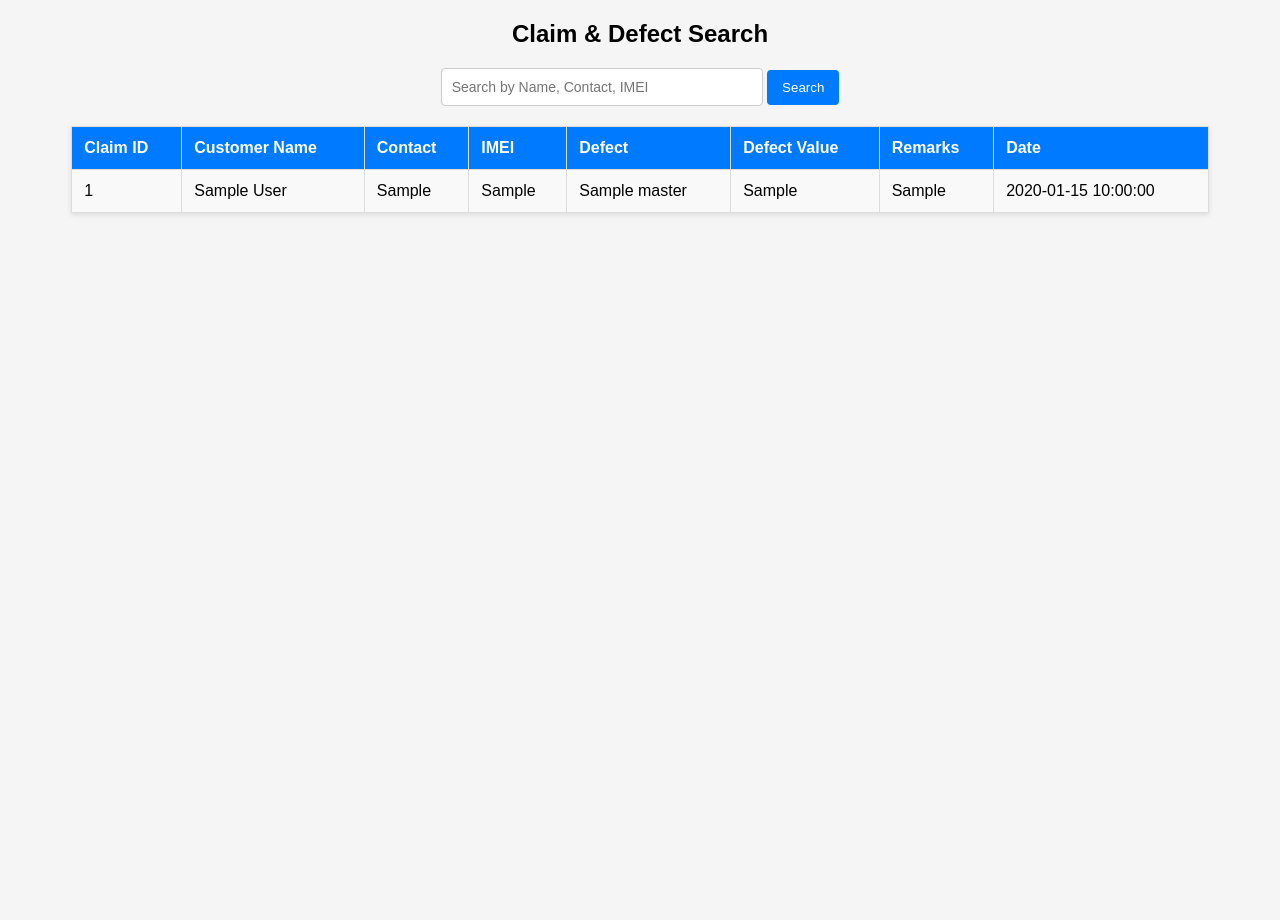
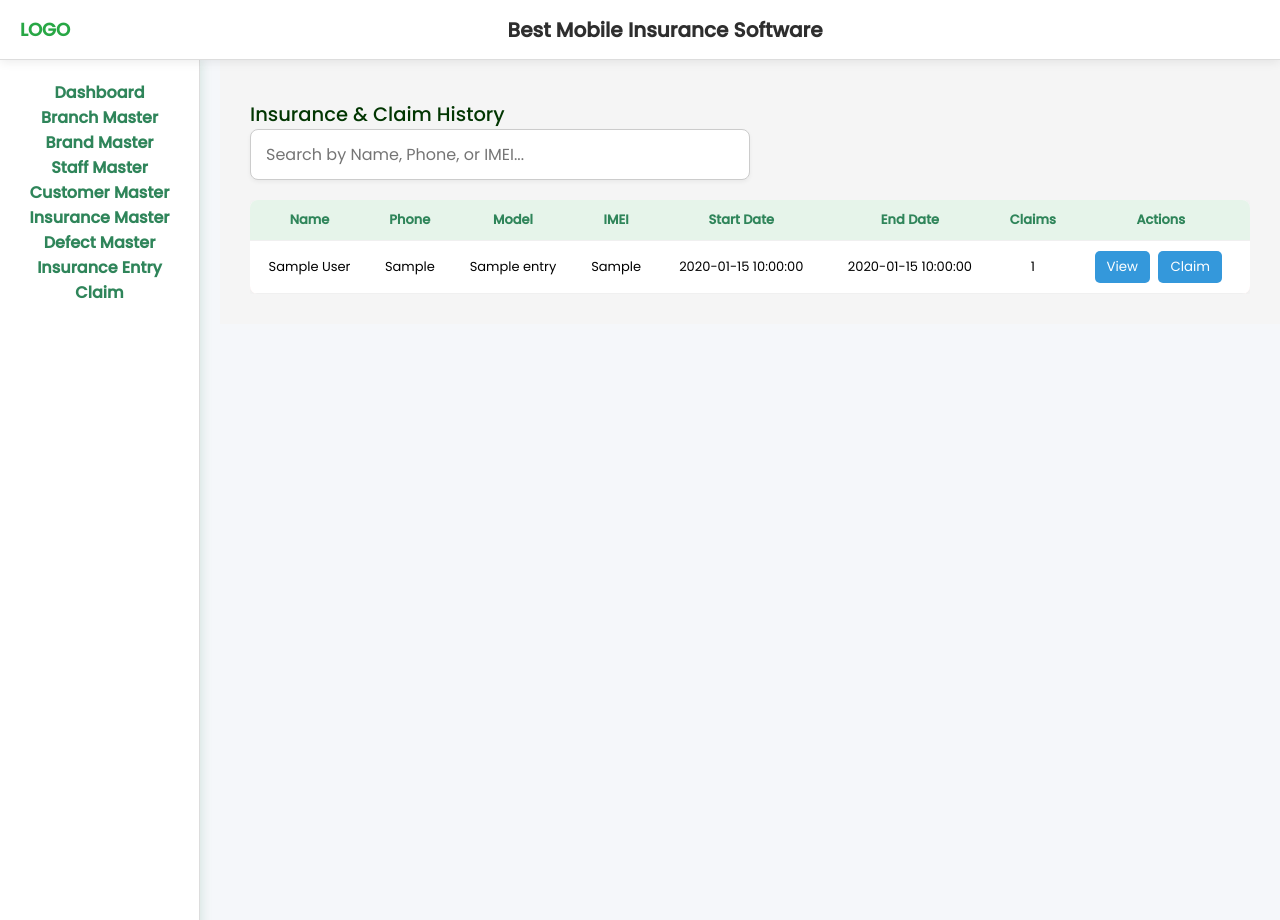
Before and after one commit to etouch-solutions/Bestmobiles, a PHP site: page /serch.php in a window 1280 px wide. Run offline with PHP 8.4, Linux system fonts and the light colour scheme; tables that the repository leaves empty or names only in its code hold one stand-in row (values such as "Sample post").

Commit message:
Add full project files

```diff
--- a/serch.php
+++ b/serch.php
@@ -1,121 +1,277 @@
 <?php
-// serch.php
-error_reporting(E_ALL);
-ini_set('display_errors', 1);
 include 'db.php';
 
-$conn = new mysqli($host, $user, $pass, $db);
-if ($conn->connect_error) {
-    die("Connection failed: " . $conn->connect_error);
+function fetch_insurance_entries($conn, $q = '') {
+  $q = mysqli_real_escape_string($conn, $q);
+  $where = $q ? "WHERE c.Cus_Name LIKE '%$q%' OR c.Cus_CNo LIKE '%$q%' OR i.IMEI_1 LIKE '%$q%'" : '';
+
+  $res = mysqli_query($conn, "
+    SELECT
+      i.Insurance_Entry_Id,
+      c.Cus_Name AS name,
+      c.Cus_CNo AS phone,
+      i.Product_Model_Name AS model,
+      i.IMEI_1 AS imei,
+      i.Product_Value,
+      i.Insurance_Start_Date,
+      i.Insurance_End_Date,
+      (
+        SELECT COUNT(*) FROM Claim_Entry ce
+        WHERE ce.Insurance_Entry_Id = i.Insurance_Entry_Id
+      ) AS claim_count
+    FROM Insurance_Entry i
+    JOIN Customer_Master c ON c.Cus_Id = i.Cus_Id
+    $where
+    ORDER BY i.Insurance_Entry_Id DESC
+  ");
+
+  $data = [];
+  $today = date('Y-m-d');
+  while ($row = mysqli_fetch_assoc($res)) {
+    $row['status'] = ($today > $row['Insurance_End_Date']) ? 'expired' : ($row['claim_count'] > 0 ? 'claimed' : 'not_claimed');
+    $data[] = $row;
+  }
+  return $data;
 }
 
-// Fetch insurance/claim entries with defects
-function fetch_insurance_entries($conn, $search = "")
-{
-    $search_sql = "";
-    if (!empty($search)) {
-        $search = $conn->real_escape_string($search);
-        $search_sql = " AND (c.Cus_Name LIKE '%$search%'
-                        OR c.Cus_CNo LIKE '%$search%'
-                        OR ie.IMEI_1 LIKE '%$search%')";
+if (isset($_GET['q'])) {
+  header('Content-Type: application/json');
+  echo json_encode(fetch_insurance_entries($conn, $_GET['q']));
+  exit;
 }
-
-    $sql = "
-        SELECT
-            ce.Claim_Id,
-            c.Cus_Name, c.Cus_CNo, c.Cus_Address,
-            ie.IMEI_1,
-            d.Defect_Name,
-            cdv.Defect_Value,
-            ce.Claim_Remarks AS Remarks,
-            ce.Created_At
-        FROM Claim_Entry ce
-        JOIN Insurance_Entry ie ON ce.Insurance_Entry_Id = ie.Ins_Entry_Id
-        JOIN Customer_Master c ON ie.Cus_Id = c.Cus_Id
-        LEFT JOIN Claim_Defect_Value cdv ON ce.Claim_Id = cdv.Claim_Id
-        LEFT JOIN Defect_Master d ON cdv.Defect_Id = d.Defect_Id
-        WHERE 1=1 $search_sql
-        ORDER BY ce.Created_At DESC
-    ";
-
-    return $conn->query($sql);
-}
-
-// Handle search input
-$search = $_GET['search'] ?? "";
-$result = fetch_insurance_entries($conn, $search);
+$allData = fetch_insurance_entries($conn);
 ?>
 
 <!DOCTYPE html>
-<html lang="en">
+<html>
 <head>
-    <meta charset="UTF-8">
-    <title>Claim Search</title>
+  <title>Insurance & Claim History</title>
+  <link rel="stylesheet" href="styles.css">
   <style>
-        body { font-family: Arial, sans-serif; background: #f5f5f5; }
-        .container { width: 90%; margin: 20px auto; }
-        h2 { text-align: center; margin-bottom: 20px; }
-        .search-bar { text-align: center; margin-bottom: 20px; }
-        input[type="text"] {
-            width: 300px; padding: 10px; font-size: 14px;
-            border: 1px solid #ccc; border-radius: 4px;
+    body {
+      margin: 0;
+      font-family: 'Segoe UI', sans-serif;
+      background-color: #f5f7fa;
     }
-        button {
-            padding: 10px 15px; border: none; border-radius: 4px;
-            background: #007BFF; color: #fff; cursor: pointer;
+
+    .navtop {
+      background: #fff;
+      padding: 15px 20px;
+      border-bottom: 1px solid #ddd;
+      display: flex;
+      align-items: center;
+      justify-content: space-between;
+      position: fixed;
+      top: 0;
+      width: 100%;
+      z-index: 1000;
     }
+
+    .navtop h1 {
+      margin: 0;
+      font-size: 20px;
+      font-weight: 600;
+    }
+
+    .sidebar {
+      width: 200px;
+      position: fixed;
+      top: 60px;
+      left: 0;
+      background-color: #fff;
+      height: 100%;
+      padding: 20px 10px;
+      border-right: 1px solid #ddd;
+    }
+
+    .sidebar a {
+      display: block;
+
+
+
+
+
+
+    }
+
+    .sidebar a:hover,
+    .sidebar a.active {
+
+      c
+    }
+
+    .main-content {
+      margin-left: 220px;
+      padding: 100px 30px 30px 30px;
+    }
+
+    h2 {
+      margin-top: 0;
+    }
+
+    .search-bar {
+      padding: 12px 15px;
+      font-size: 16px;
+      width: 100%;
+      max-width: 500px;
+      margin-bottom: 20px;
+      border: 1px solid #ccc;
+      border-radius: 8px;
+      box-shadow: 0 2px 4px rgba(0,0,0,0.05);
+    }
+
     table {
-            width: 100%; border-collapse: collapse; background: #fff;
-            box-shadow: 0 2px 5px rgba(0,0,0,0.1);
+      width: 100%;
+      border-collapse: collapse;
+      background: white;
+      box-shadow: 0 0 10px rgba(0,0,0,0.05);
+      border-radius: 8px;
+      overflow: hidden;
     }
+
     th, td {
-            padding: 12px; border: 1px solid #ddd; text-align: left;
+      padding: 12px 15px;
+      border-bottom: 1px solid #f0f0f0;
+      text-align: left;
     }
-        th { background: #007BFF; color: #fff; }
-        tr:nth-child(even) { background: #f9f9f9; }
+
+    th {
+      background-color: #f9f9f9;
+      font-weight: bold;
+    }
+
+    tr.expired { background-color: #ffe6e6; }
+    tr.claimed { background-color: #fff8e1; }
+    tr.not_claimed { background-color: #e8f5e9; }
+
+    .action-btn {
+      padding: 6px 12px;
+      background: #3498db;
+      color: white;
+      border: none;
+      border-radius: 5px;
+      cursor: pointer;
+      margin-right: 5px;
+    }
+
+    .action-btn:hover {
+      background: #2980b9;
+    }
+
+    @media (max-width: 768px) {
+      .sidebar {
+        display: none;
+      }
+
+      .main-content {
+        margin-left: 0;
+        padding: 80px 20px 20px;
+      }
+
+      .search-bar {
+        width: 100%;
+      }
+    }
   </style>
 </head>
 <body>
-<div class="container">
-    <h2>Claim & Defect Search</h2>
 
-    <div class="search-bar">
-        <form method="get" action="serch.php">
-            <input type="text" name="search" placeholder="Search by Name, Contact, IMEI" value="<?= htmlspecialchars($search) ?>">
-            <button type="submit">Search</button>
-        </form>
+<!-- Header -->
+<div class="navtop">
+  <div class="logo"><strong>LOGO</strong></div>
+  <h1>Best Mobile Insurance Software</h1>
+  <div></div>
 </div>
 
+<!-- Sidebar -->
+<aside class="sidebar">
+  <a href="index.php">Dashboard</a>
+  <a href="branch.php">Branch Master</a>
+  <a href="brand.php">Brand Master</a>
+  <a href="add_staff.php">Staff Master</a>
+  <a href="Customer_Master.php">Customer Master</a>
+  <a href="add_insurance.php">Insurance Master</a>
+  <a href="add_defect.php">Defect Master</a>
+  <a href="insuranceentry.php">Insurance Entry</a>
+  <a href="serch.php" class="active">Claim</a>
+</aside>
+
+<!-- Main Content -->
+<div class="main-content">
+  <h2>Insurance & Claim History</h2>
+
+  <input type="text" id="search" class="search-bar" placeholder="Search by Name, Phone, or IMEI...">
+
+  <div style="overflow-x:auto;">
     <table>
+      <thead>
         <tr>
-            <th>Claim ID</th>
-            <th>Customer Name</th>
-            <th>Contact</th>
+          <th>Name</th>
+          <th>Phone</th>
+          <th>Model</th>
           <th>IMEI</th>
-            <th>Defect</th>
-            <th>Defect Value</th>
-            <th>Remarks</th>
-            <th>Date</th>
+          <th>Start Date</th>
+          <th>End Date</th>
+          <th>Claims</th>
+          <th>Actions</th>
         </tr>
-        <?php if ($result && $result->num_rows > 0): ?>
-            <?php while ($row = $result->fetch_assoc()): ?>
-                <tr>
-                    <td><?= $row['Claim_Id'] ?></td>
-                    <td><?= htmlspecialchars($row['Cus_Name']) ?></td>
-                    <td><?= htmlspecialchars($row['Cus_CNo']) ?></td>
-                    <td><?= htmlspecialchars($row['IMEI_1']) ?></td>
-                    <td><?= htmlspecialchars($row['Defect_Name'] ?? 'N/A') ?></td>
-                    <td><?= htmlspecialchars($row['Defect_Value'] ?? '-') ?></td>
-                    <td><?= htmlspecialchars($row['Remarks'] ?? '-') ?></td>
-                    <td><?= $row['Created_At'] ?></td>
+      </thead>
+      <tbody id="results">
+        <?php foreach ($allData as $item): ?>
+        <tr class="<?= $item['status'] ?>">
+          <td><?= $item['name'] ?></td>
+          <td><?= $item['phone'] ?></td>
+          <td><?= $item['model'] ?></td>
+          <td><?= $item['imei'] ?></td>
+          <td><?= $item['Insurance_Start_Date'] ?></td>
+          <td><?= $item['Insurance_End_Date'] ?></td>
+          <td><?= $item['claim_count'] ?></td>
+          <td>
+            <button class="action-btn" onclick="location.href='view_insurance.php?id=<?= $item['Insurance_Entry_Id'] ?>'">View</button>
+            <button class="action-btn" onclick="location.href='clamentry-form.php?insurance_id=<?= $item['Insurance_Entry_Id'] ?>'">Claim</button>
+          </td>
         </tr>
-            <?php endwhile; ?>
-        <?php else: ?>
-            <tr><td colspan="8" style="text-align:center;">No results found</td></tr>
-        <?php endif; ?>
+        <?php endforeach; ?>
+      </tbody>
     </table>
   </div>
+</div>
+
+<script>
+document.getElementById('search').addEventListener('input', function () {
+  const query = this.value.trim();
+
+  fetch('?q=' + encodeURIComponent(query))
+    .then(res => res.json())
+    .then(data => {
+      const container = document.getElementById('results');
+      container.innerHTML = '';
+
+      data.forEach(item => {
+        let row = document.createElement('tr');
+        row.className = item.status;
+
+        row.innerHTML = `
+          <td>${item.name}</td>
+          <td>${item.phone}</td>
+          <td>${item.model}</td>
+          <td>${item.imei}</td>
+          <td>${item.Insurance_Start_Date}</td>
+          <td>${item.Insurance_End_Date}</td>
+          <td>${item.claim_count}</td>
+          <td>
+            <button class="action-btn" onclick="location.href='view_insurance.php?id=${item.Insurance_Entry_Id}'">View</button>
+            <button class="action-btn" onclick="location.href='clamentry-form.php?insurance_id=${item.Insurance_Entry_Id}'">Claim</button>
+          </td>
+        `;
+        container.appendChild(row);
+      });
+
+      if (data.length === 0) {
+        container.innerHTML = '<tr><td colspan="8">No insurance found.</td></tr>';
+      }
+    });
+});
+</script>
 </body>
 </html>
-
-<?php $conn->close(); ?>
```
Lines whose indentation alone changed are shown as unchanged.
